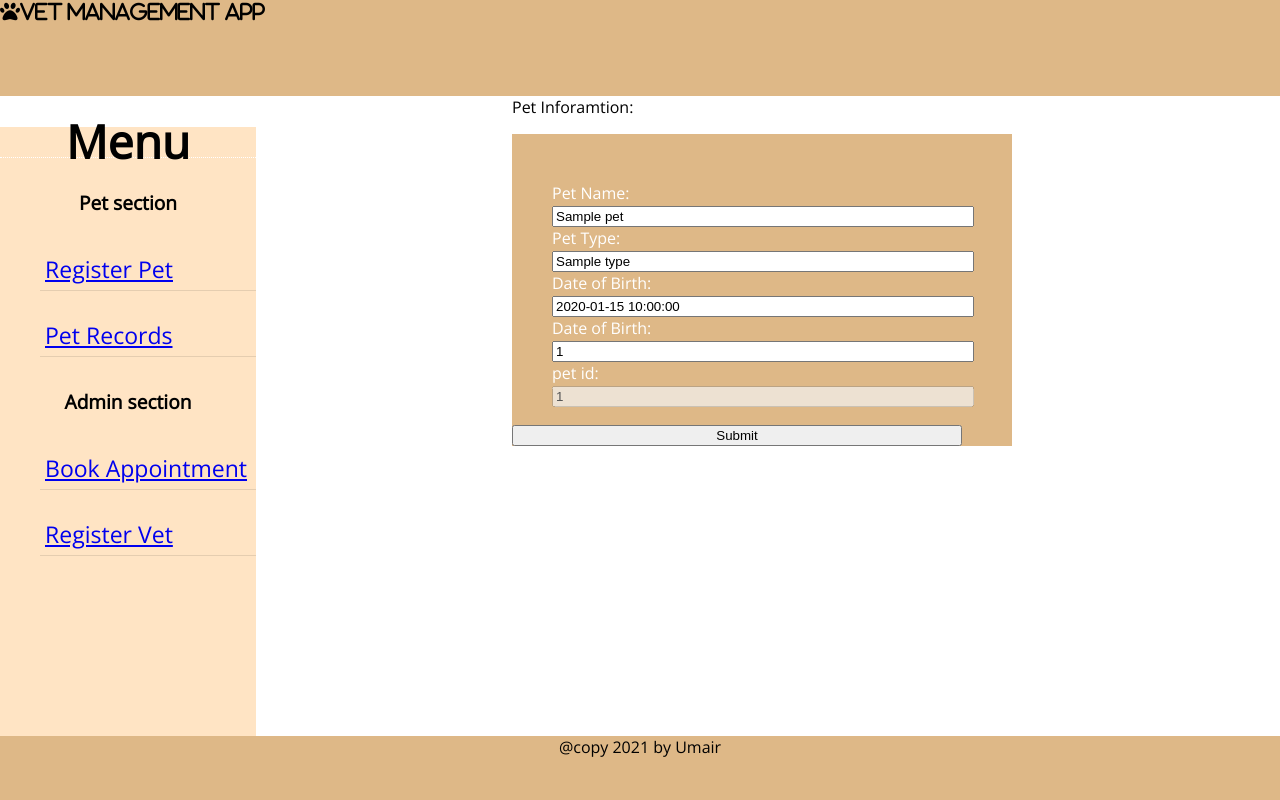
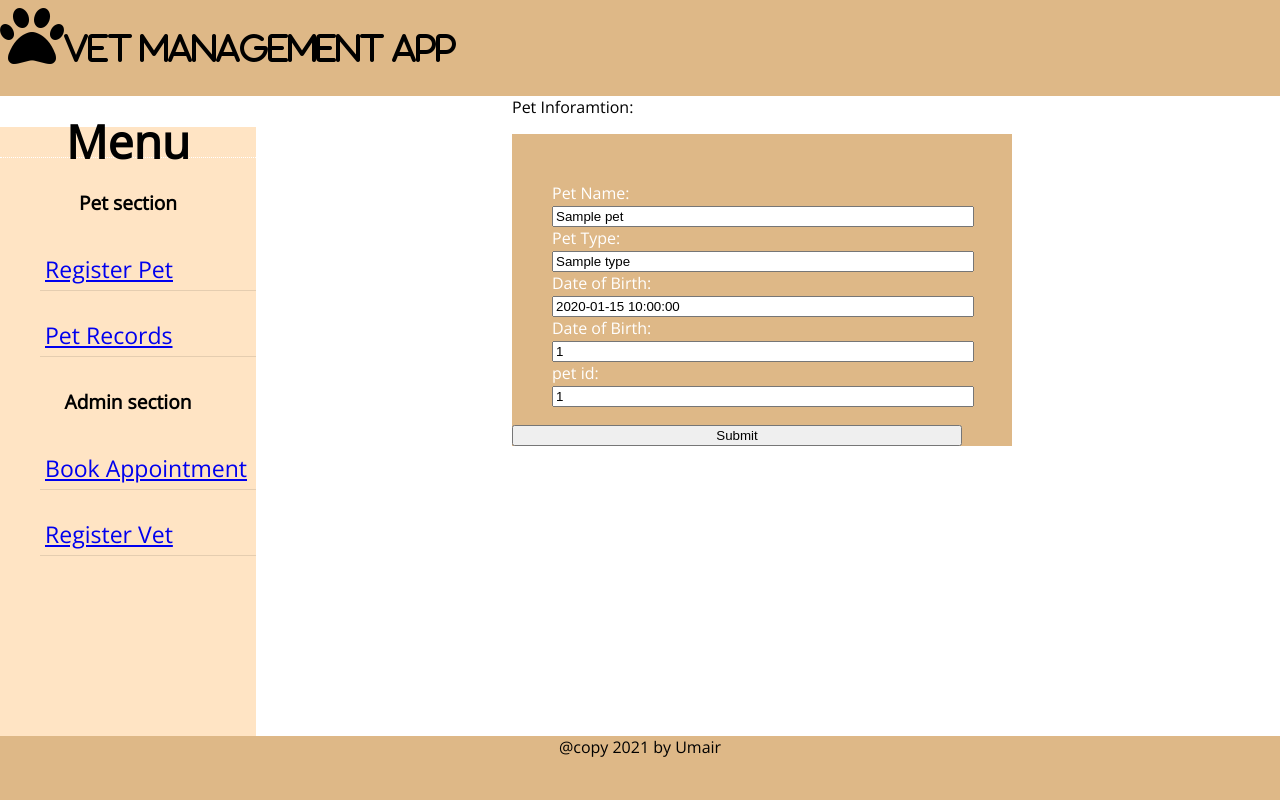
Before and after one commit to rock-007/Vet-management-app, a Flask app: page /pet/1/edit in a window 1280 px wide. Run offline with Flask 2, Linux system fonts and the light colour scheme; a database or web service that is not in the repository returns one stand-in record (values such as "Sample title"); some libraries are stand-ins or nearby versions.

```diff
--- a/controllers/pets.py
+++ b/controllers/pets.py
@@ -71,6 +71,5 @@ def update_pet_details(id):
         owner_contact = request.form['owner_contact']
         pet = Pet(pet_name, date_of_birth, pet_type, owner_contact, pet_id)
         pet_repository.update_pet_details(pet)
-        pdb.set_trace()
 
         return render_template('pets/index.html', pet = pet)
--- a/repositories/pet_repository.py
+++ b/repositories/pet_repository.py
@@ -30,7 +30,6 @@ def delete_pet_by_id(pet_id):
 def update_pet_details(pet):
     sql ="UPDATE pets SET (name, type, contact_number, date_of_birth) = (%s,%s,%s,%s) WHERE id = %s"
     values=[pet.pet_name, pet.type, pet.owner_contact, pet.date_of_birth, pet.id]
-    pdb.set_trace()
     run_sql(sql,values)
 
 def search_pet_by_name_date_of_birth(pet_name, pet_date_of_birth):
--- a/templates/appointments/index.html
+++ b/templates/appointments/index.html
@@ -2,7 +2,7 @@
 
 {% block content %}
 
-<header id="h1" ><div class="fa  fa-lg"><i class="fa fa-paw" aria-hidden="true"></i>Vet Management App</div> </header>
+<header id="h1" ><div><i class="fa fa-paw fa-4x " aria-hidden="true"></i><h3 class="fa  fa-2x">Vet Management App</h3></div> </header>
 
 <div class="wrapper">
     <div class="sidenav">
--- a/templates/index.html
+++ b/templates/index.html
@@ -1,7 +1,7 @@
 {% extends "base.html"%}
 
 {% block content %}
-<header id="h1" ><div class="fa  fa-lg"><i class="fa fa-paw" aria-hidden="true"></i>Vet Management App</div> </header>
+<header id="h1" ><div><i class="fa fa-paw fa-4x " aria-hidden="true"></i><h3 class="fa  fa-2x ">Vet Management App</h3></div> </header>
 
 <div class="wrapper">
     <div class="sidenav">
--- a/templates/pets/edit.html
+++ b/templates/pets/edit.html
@@ -2,7 +2,7 @@
 
 {% block content %}
 
-<header id="h1" ><div class="fa  fa-lg"><i class="fa fa-paw" aria-hidden="true"></i>Vet Management App</div> </header>
+<header id="h1" ><div><i class="fa fa-paw fa-4x " aria-hidden="true"></i><h3 class="fa  fa-2x">Vet Management App</h3></div> </header>
 
 <div class="wrapper">
     <div class="sidenav">
@@ -47,12 +47,16 @@
                     <label for="date_of_birth" name="date_of_birth">Date of Birth:</label>
                     <input type="text" id="date_of_birth" name="date_of_birth" value="{{pet.date_of_birth}}">
                 </li>
+                <li>
                 <label for="owner_contact" name="owner_contact">Date of Birth:</label>
                 <input type="text" id="owner_contact" name="owner_contact" value="{{pet.owner_contact}}">
-            </li>
+                </li>
+                <li>
+            <label for="pet_id" name="pet_id">pet id:</label>
+        <input type="text"  id="pet_id" name="pet_id" value="{{pet.id}}" readonly = "readonly"  >
+    </li>
         </li>
-        <label for="pet_id" name="pet_id">pet id:</label>
-        <input type="text"  id="pet_id" name="pet_id" value="{{pet.id}}" disabled="disabled" >
+
     </li>
             </ul>
             <input type="submit" value="Submit">
--- a/templates/pets/index.html
+++ b/templates/pets/index.html
@@ -3,7 +3,7 @@
 {% extends "base.html"%}
 
 {% block content %}
-<header id="h1" ><div class="fa  fa-lg"><i class="fa fa-paw" aria-hidden="true"></i>Vet Management App</div> </header>
+<header id="h1" ><div><i class="fa fa-paw fa-4x " aria-hidden="true"></i><h3 class="fa  fa-2x">Vet Management App</h3></div> </header>
 
 <div class="wrapper">
     <div class="sidenav">
--- a/templates/pets/new.html
+++ b/templates/pets/new.html
@@ -2,7 +2,7 @@
 
 {% block content %}
 
-<header id="h1" ><div class="fa  fa-lg"><i class="fa fa-paw" aria-hidden="true"></i>Vet Management App</div> </header>
+<header id="h1" ><div><i class="fa fa-paw fa-4x " aria-hidden="true"></i><h3 class="fa  fa-2x">Vet Management App</h3></div> </header>
 
 <div class="wrapper">
     <div class="sidenav">
--- a/templates/pets/search.html
+++ b/templates/pets/search.html
@@ -2,7 +2,7 @@
 
 {% block content %}
 
-<header id="h1" ><div class="fa  fa-lg"><i class="fa fa-paw" aria-hidden="true"></i>Vet Management App</div> </header>
+<header id="h1" ><div><i class="fa fa-paw fa-4x " aria-hidden="true"></i><h3 class="fa  fa-2x">Vet Management App</h3></div> </header>
 <div class="wrapper">
     <div class="sidenav">
 
--- a/templates/vets/index.html
+++ b/templates/vets/index.html
@@ -1,8 +1,8 @@
 {% extends "base.html"%}
 
 {% block content %}
+<header id="h1" ><div ><i class="fa fa-paw fa-4x " aria-hidden="true"></i><h3 class="fa  fa-2x ">Vet Management App</h3></div> </header>
 
-<header id="h1" ><div class="fa  fa-lg"><i class="fa fa-paw" aria-hidden="true"></i>Vet Management App</div> </header>
 
 <div class="wrapper">
     <div class="sidenav">
--- a/templates/vets/new.html
+++ b/templates/vets/new.html
@@ -1,7 +1,7 @@
 {% extends "base.html"%}
 
 {% block content %}
-<header id="h1" ><div class="fa  fa-lg"><i class="fa fa-paw" aria-hidden="true"></i>Vet Management App</div> </header>
+<header id="h1" ><div><i class="fa fa-paw fa-4x " aria-hidden="true"></i><h3 class="fa  fa-2x">Vet Management App</h3></div> </header>
 
 <div class="wrapper">
     <div class="sidenav">
```
Also changed, not shown: templates/vets/edit.html (+9 -2 lines).
